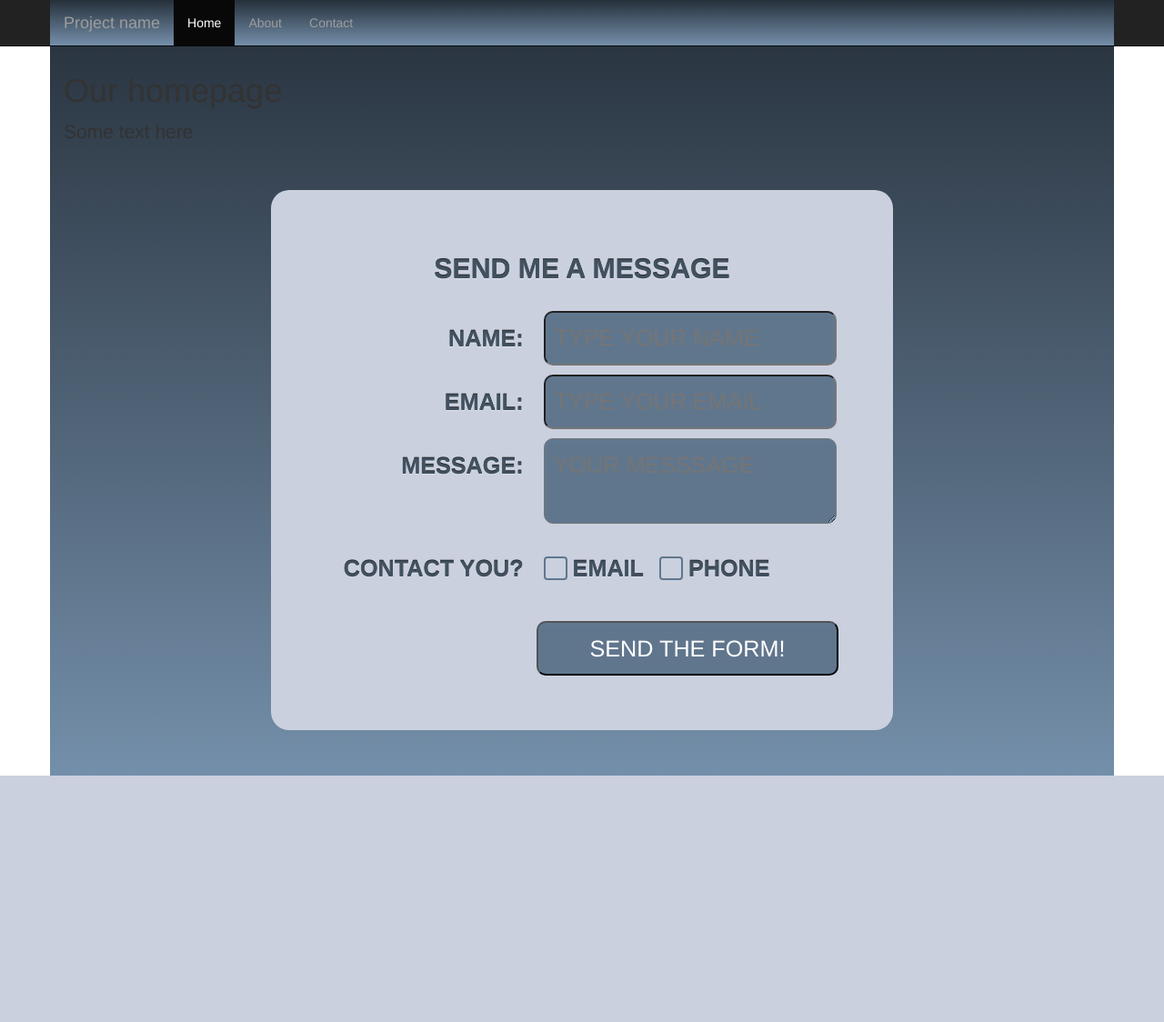
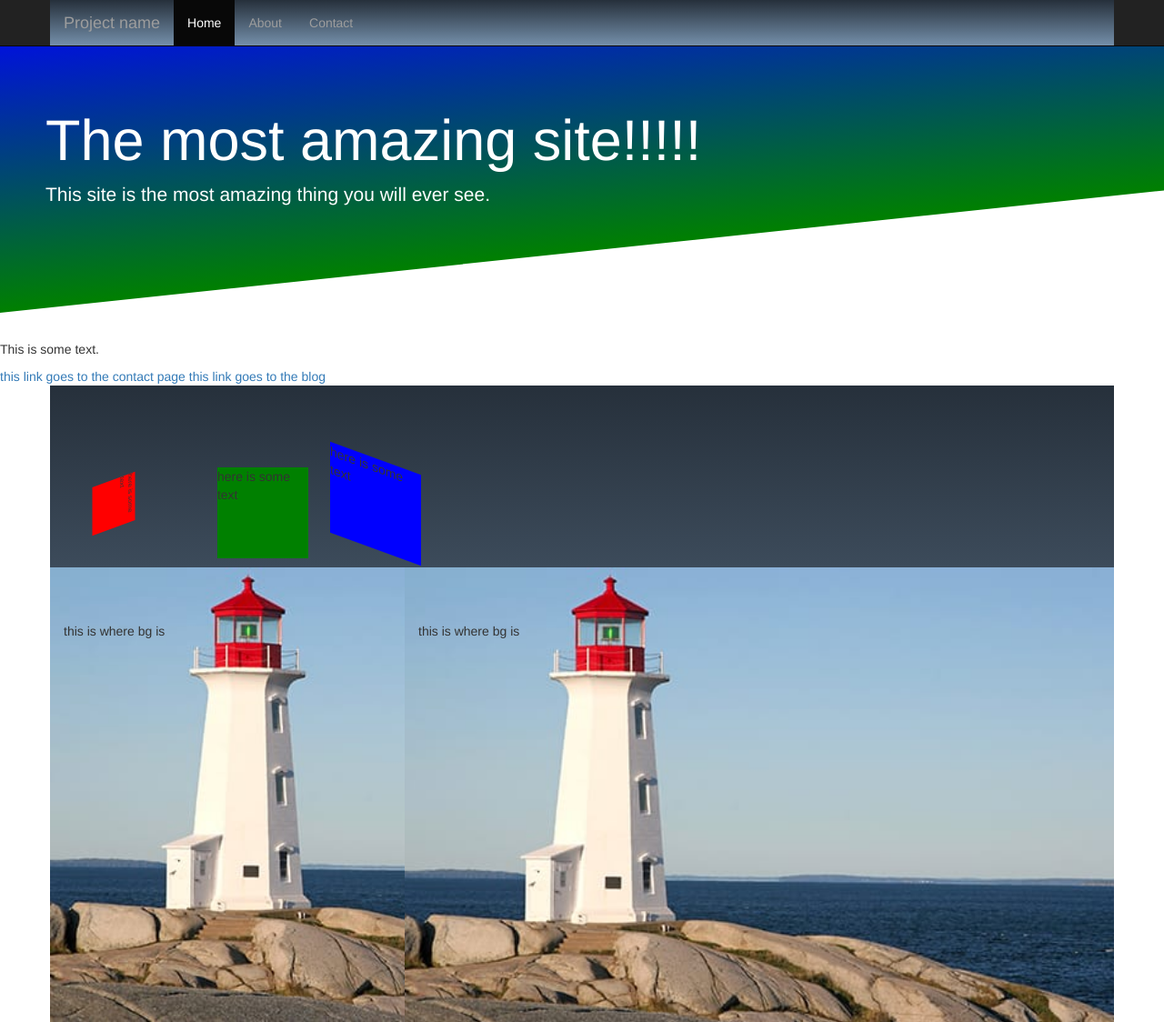
Before and after one commit to estyhellerwd2017/healtiy8, a PHP site: page / in a window 1280 px wide. Shown: the whole page at 91% size. Before the commit the page ends 853 px from the top, so only its background shows below. Run offline with PHP 8.4, Linux system fonts and the light colour scheme.

Commit message:
class 15

```diff
--- a/index.php
+++ b/index.php
@@ -1,39 +1,27 @@
 <?include "header.php";?>
 
+      <div class="jumbotron">
+          <div class="skew-bg"></div>
+          <div class="header_content">
+            <h1>The most amazing site!!!!!</h1>
+            <p>This site is the most amazing thing you will ever see.</p>
+          </div>
+      </div>
+      <p>This is some text.</p>
+<a href="<?=$_SERVER['SERVER_NAME']?>/contact.php">this link goes to the contact page</a>
+<a href="<?=$_SERVER['SERVER_NAME']?>/blog">this link goes to the blog</a>
     <div class="container">
         <br><br><br>
-        <h1>Our homepage</h1>
-        <p class="lead">Some text here</p>
+        <div class="row">
+            <div class="square">here is some text</div>
+            <div class="square">here is some text</div>
+            <div class="square">here is some text</div>
+        </div>
 
-
-        <form id="contact_form" action="process_contact.php" method="post">
-            <h2>Send me a message</h2>
-            <div>
-                <label>Name:</label>
-                <input type="text" placeholder="type your name" required name="your_name">
-            </div>
-            <div>
-                <label>Email:</label>
-                <input type="email" placeholder="type your email" required name="your_email">
-            </div>
-            <div>
-                <label>Message:</label>
-                <textarea placeholder="your messsage" name="your_message" required></textarea>
-            </div>
-            <div>
-                <label>Contact you?</label>
-                <span>
-                    <input type="checkbox" value="email" id="email_check" name="contact_options">
-                    <label for="email_check">Email</label>
-                </span>
-                <span>
-                    <input type="checkbox" value="phone" id="phone_check" name="contact_options">
-                    <label for="phone_check">Phone</label>
-                </span>
-            </div>
-
-            <input type="submit" value="Send the form!">
-        </form>
+        <div class="row">
+            <div class="col-xs-4 smiley-bg"><br><br><br>this is where bg is<br><br></div>
+            <div class="col-xs-8 smiley-bg"><br><br><br>this is where bg is<br><br></div>
+        </div>
 
     </div>
     <!-- /.container -->
--- a/main.css
+++ b/main.css
@@ -1,3 +1,61 @@
+* {
+    box-sizing: border-box;
+}
+.jumbotron{
+    position: relative;
+    color: white;
+    padding: 100px 50px;
+    /*
+    border-bottom-left-radius: 60% 10%;
+    border-bottom-right-radius: 60% 10%;*/
+    background: none;
+}
+.skew-bg{
+    transform: skewY(-6deg);
+    transform-origin: top left;
+    position: absolute;
+    top:0;
+    bottom: 0;
+    right: 0;
+    left: 0;
+    background: linear-gradient(blue, green);
+}
+.header_content{
+    position: relative;
+}
+.square{
+    height: 100px;
+    width: 100px;
+    background: red;
+    display: inline-block;
+    margin: 20px;
+
+}
+.square:nth-child(1){
+    transform: rotate(70deg) skewY(20deg) scale(.5, .5);
+
+}
+
+.square:nth-child(2){
+    background: green;
+    transform: translate(20px, 10px);
+    transform-origin: top left;
+}
+.square:nth-child(3){
+    background: blue;
+    transform: skewY(20deg);
+}
+
+img {
+    max-width: 100%;
+    height: auto;
+}
+
+.smiley-bg{
+    background-size: cover;
+    height: 500px;
+}
+
 .container {
     background-image: linear-gradient(#26303b, #748faa);
 }
@@ -105,3 +163,15 @@ input:focus, textarea:focus{
 input[type="checkbox"]:focus + label::before {
   box-shadow: 0 0px 4px 2px white;
 }
+@media all and (max-width: 399px){
+    .smiley-bg{
+        background-image: url(images/smiley.jpg);
+    }
+
+}
+@media all and (min-width: 400px){
+    .smiley-bg{
+        background-image: url(images/lighthouse.jpg);
+    }
+
+}
--- a/process_contact.php
+++ b/process_contact.php
@@ -11,7 +11,7 @@ $body = "Name: ".$name;
 $body .= "\nEmail: ".$email;
 $body .= "\nMessage: ".$message;
 
-$success = mail($recipient, "message from sitename site", $body, "From: ".$email_from);
+$success = 1; //mail($recipient, "message from sitename site", $body, "From: ".$email_from);
 
 if ($success){
     echo "message sent!";
```
Also changed, not shown: contact.php (added, +42 -0 lines), images/lighthouse.jpg (added), images/smiley.jpg (added).
